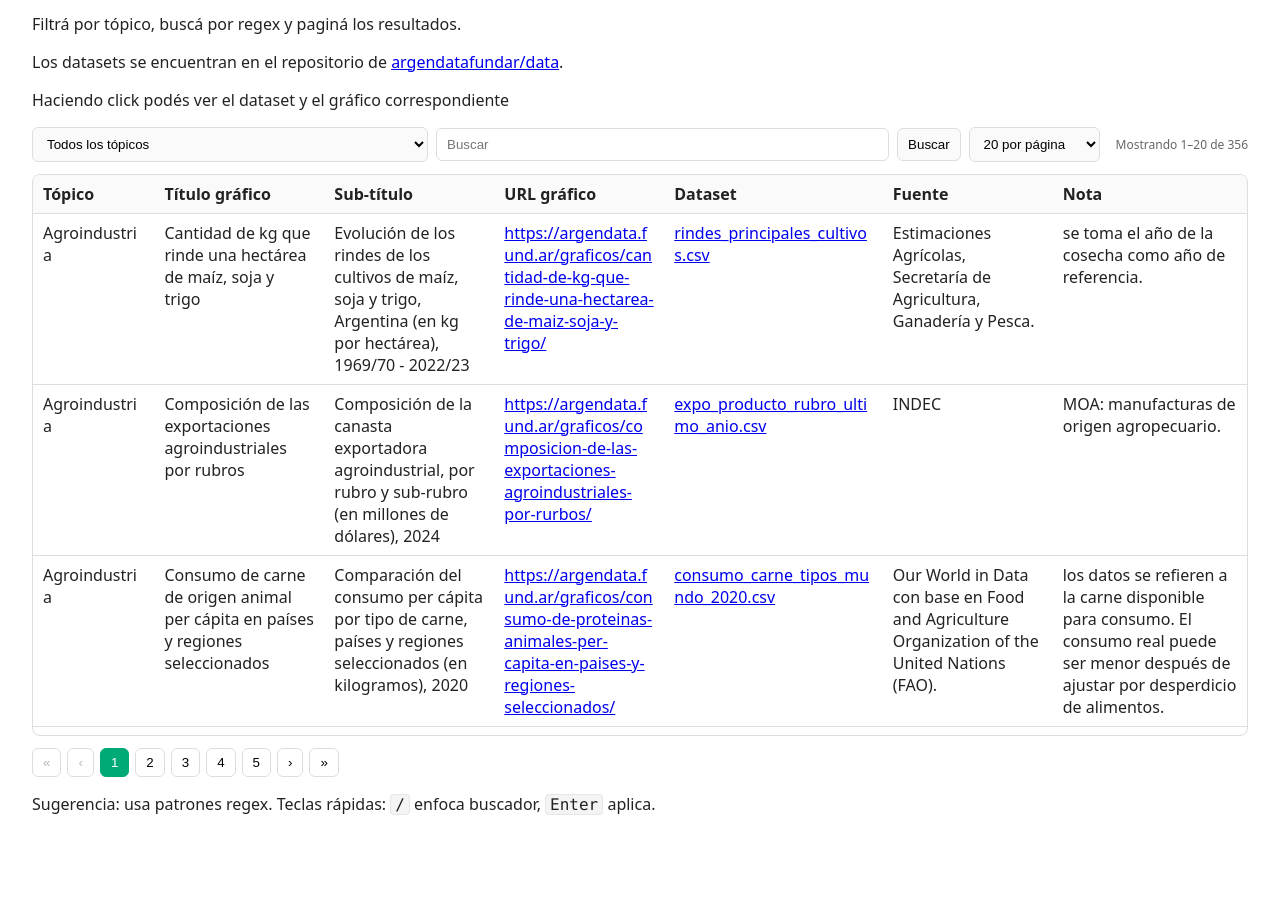
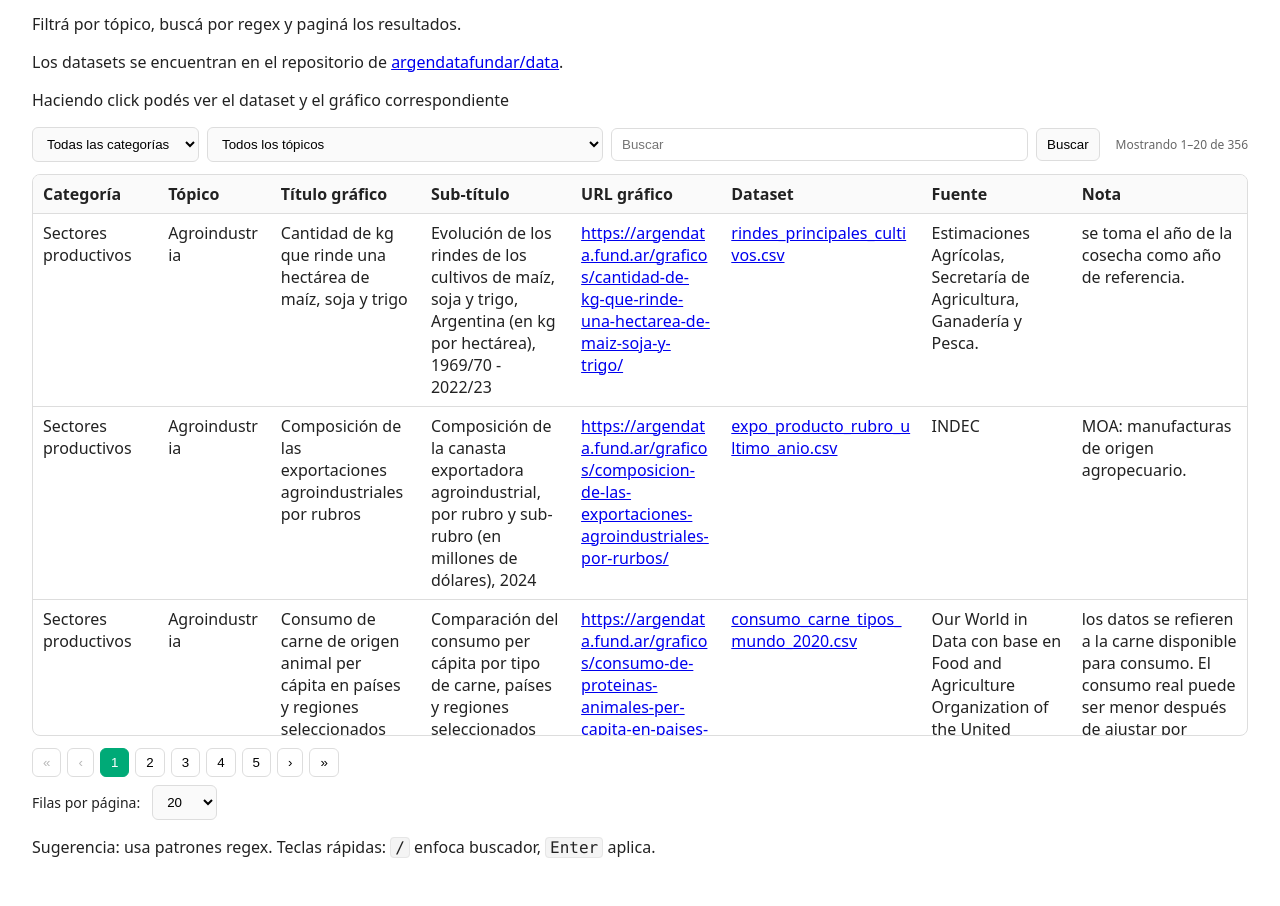
Before and after one commit to argendatafundar/biblioteca, a plain HTML site: page index.html in a window 1280 px wide. Shown: the part 301-1207 px from the top of the page. Before the commit the page ends 1164 px from the top, so only its background shows below. Drawn offline with Linux system fonts and the light colour scheme.

Commit message:
agrego columna categoria y filtro

```diff
--- a/index.html
+++ b/index.html
@@ -23,7 +23,7 @@
     .pagination{display:flex;gap:6px;align-items:center;flex-wrap:wrap;margin-top:12px}
     .pagination button{padding:6px 10px;border:1px solid var(--border);border-radius:6px;background:#fff;cursor:pointer}
     .pagination button.active{background:var(--accent);color:#fff;border-color:var(--accent)}
-    .stats{font-size:12px;color:var(--muted);margin-left:auto}
+    .stats{font-size:12px;color:var(--muted)}
     .error{color:var(--error);font-size:12px}
     .sr{position:absolute;left:-10000px;top:auto;width:1px;height:1px;overflow:hidden}
     .nowrap{white-space:nowrap}
@@ -46,18 +46,14 @@
       <p>Haciendo click podés ver el dataset y el gráfico correspondiente</p>
 
       <section class="toolbar" aria-label="Controles de búsqueda y paginación">
+        <select id="categoryFilter" aria-label="Filtrar por categoría">
+          <option value="">Todas las categorías</option>
+        </select>
         <select id="topicFilter" aria-label="Filtrar por tópico">
           <option value="">Todos los tópicos</option>
         </select>
         <input id="q" type="text" placeholder="Buscar" aria-label="Buscar (regex)">
         <button id="searchBtn" type="button">Buscar</button>
-        <select id="pageSize" aria-label="Filas por página">
-          <option value="10">10 por página</option>
-          <option value="20" selected>20 por página</option>
-          <option value="25">25 por página</option>
-          <option value="50">50 por página</option>
-          <option value="100">100 por página</option>
-        </select>
         <span id="err" class="error" role="status" aria-live="polite"></span>
         <span class="stats" id="stats"></span>
       </section>
@@ -66,12 +62,13 @@
       <table id="table" aria-label="Resultados">
         <colgroup>
           <col style="width:10%">
+          <col style="width:9%">
+          <col style="width:12%">
+          <col style="width:12%">
+          <col style="width:12%">
+          <col style="width:16%">
+          <col style="width:12%">
           <col style="width:14%">
-          <col style="width:14%">
-          <col style="width:14%">
-          <col style="width:18%">
-          <col style="width:14%">
-          <col style="width:16%">
         </colgroup>
         <thead id="thead"></thead>
         <tbody id="tbody"></tbody>
@@ -79,6 +76,16 @@
     </div>
 
     <nav class="pagination" id="pager" aria-label="Paginación"></nav>
+    <div style="display:flex; gap:12px; align-items:center; flex-wrap:wrap; margin-top:8px;">
+      <label for="pageSize" style="font-size:14px;">Filas por página:</label>
+      <select id="pageSize" aria-label="Filas por página" style="padding:8px 10px; border:1px solid var(--border); border-radius:6px; background:#fafafa">
+        <option value="10">10</option>
+        <option value="20" selected>20</option>
+        <option value="25">25</option>
+        <option value="50">50</option>
+        <option value="100">100</option>
+      </select>
+    </div>
     <p class="hint">
       Sugerencia: usa patrones regex. Teclas rápidas: <code class="k">/</code> enfoca buscador, <code class="k">Enter</code> aplica.
     </p>
@@ -88,11 +95,11 @@
   ;(function(){
     const el = id => document.getElementById(id);
     const $q = el('q'), $pageSize = el('pageSize'), $err = el('err'), $stats = el('stats'), $searchBtn = el('searchBtn');
-    const $topic = el('topicFilter');
+    const $topic = el('topicFilter'), $category = el('categoryFilter');
     const $thead = el('thead'), $tbody = el('tbody'), $pager = el('pager');
     let RAW = [];
     let FILTERED = [];
-    let state = { page: 1, pageSize: 20, pattern: '', topic: '' };
+    let state = { page: 1, pageSize: 20, pattern: '', topic: '', category: '' };
 
     function textOf(v){
       if (v == null) return '';
@@ -120,6 +127,7 @@
 
 
     const COLUMNS_FIXED = [
+      { header: 'Categoría', getText: r => textOf(r.categoria) },
       { header: 'Tópico', getText: r => textOf(r.nombre_topico) },
       { header: 'Título gráfico', getText: r => textOf(r.titulo) },
       { header: 'Sub-título', getText: r => textOf(r.bajada) },
@@ -205,10 +213,14 @@
     }
 
     function applyFilter(){
-      // Filtrado por tópico
-      const base = state.topic
-        ? RAW.filter(r => (r.nombre_topico || r.topico || '') === state.topic)
-        : RAW.slice();
+      // Filtrado por categoría y tópico
+      let base = RAW.slice();
+      if (state.category){
+        base = base.filter(r => (r.categoria || '') === state.category);
+      }
+      if (state.topic){
+        base = base.filter(r => (r.nombre_topico || r.topico || '') === state.topic);
+      }
 
       // Filtrado por regex
       const pattern = state.pattern.trim();
@@ -245,6 +257,24 @@
       renderPager(total, state.page, state.pageSize);
     }
 
+    function updateTopicFilter(){
+      let filteredData = RAW;
+      if (state.category){
+        filteredData = RAW.filter(r => (r.categoria || '') === state.category);
+      }
+      const topics = Array.from(new Set(filteredData.map(r => r.nombre_topico || r.topico).filter(Boolean))).sort();
+      const currentTopic = state.topic;
+      $topic.innerHTML = '<option value="">Todos los tópicos</option>' + topics.map(t => `<option value="${t}">${t}</option>`).join('');
+
+      // Restaurar el tópico seleccionado si todavía existe en las opciones filtradas
+      if (currentTopic && topics.includes(currentTopic)){
+        $topic.value = currentTopic;
+      } else {
+        state.topic = '';
+        $topic.value = '';
+      }
+    }
+
     async function loadData(){
       try{
         const res = await fetch('manifest.json', { cache: 'no-store' });
@@ -255,9 +285,13 @@
       }catch(_){
         RAW = [];
       }
-      // Poblar opciones de tópico
-      const topics = Array.from(new Set(RAW.map(r => r.nombre_topico || r.topico).filter(Boolean))).sort();
-      $topic.innerHTML = '<option value="">Todos los tópicos</option>' + topics.map(t => `<option value="${t}">${t}</option>`).join('');
+      // Poblar opciones de categoría
+      const categories = Array.from(new Set(RAW.map(r => r.categoria).filter(Boolean))).sort();
+      $category.innerHTML = '<option value="">Todas las categorías</option>' + categories.map(c => `<option value="${c}">${c}</option>`).join('');
+
+      // Poblar opciones de tópico inicialmente con todos los tópicos
+      updateTopicFilter();
+
       $pageSize.value = String(state.pageSize);
       update();
     }
@@ -268,6 +302,12 @@
     });
     $q.addEventListener('input', () => { state.pattern = $q.value; });
     $pageSize.addEventListener('change', () => { state.page = 1; update(); });
+    $category.addEventListener('change', () => {
+      state.page = 1;
+      state.category = $category.value;
+      updateTopicFilter();
+      update();
+    });
     $topic.addEventListener('change', () => { state.page = 1; state.topic = $topic.value; update(); });
     $searchBtn.addEventListener('click', () => { state.page = 1; state.pattern = $q.value; update(); });
 
```
